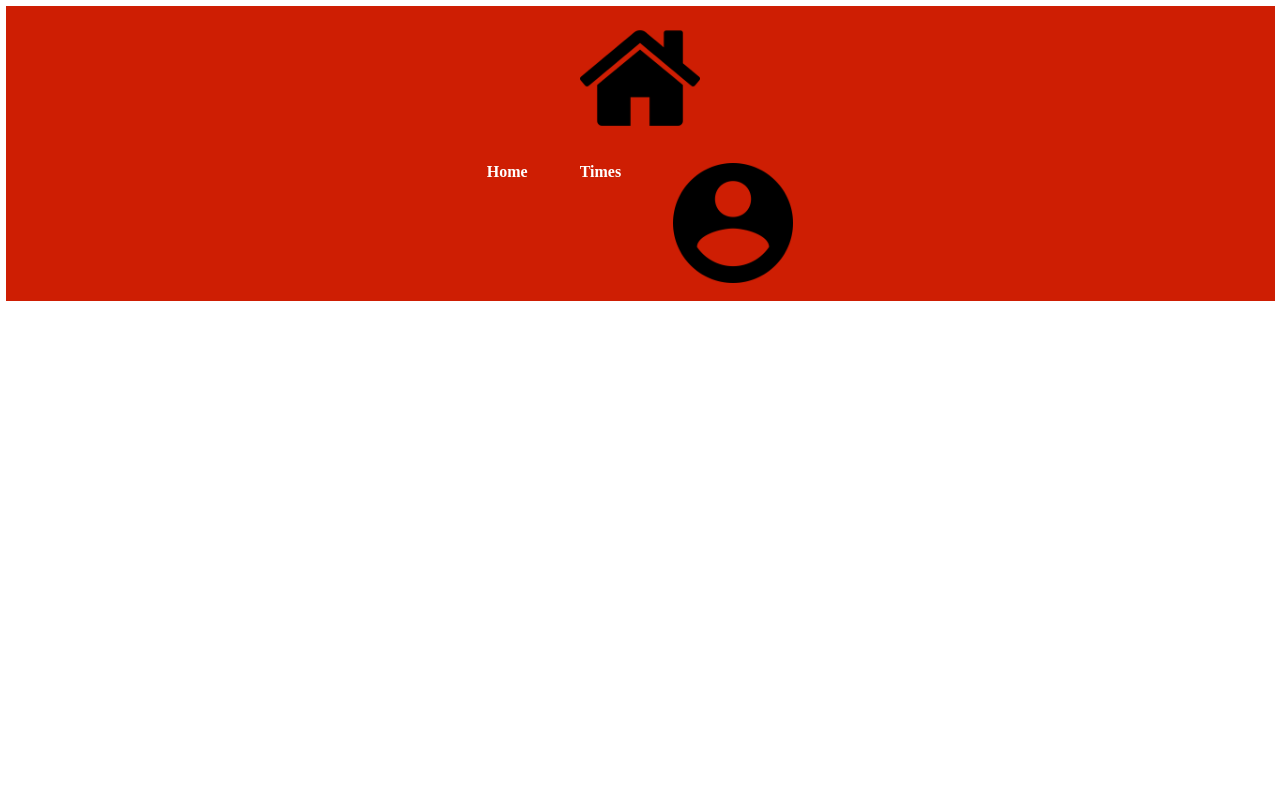
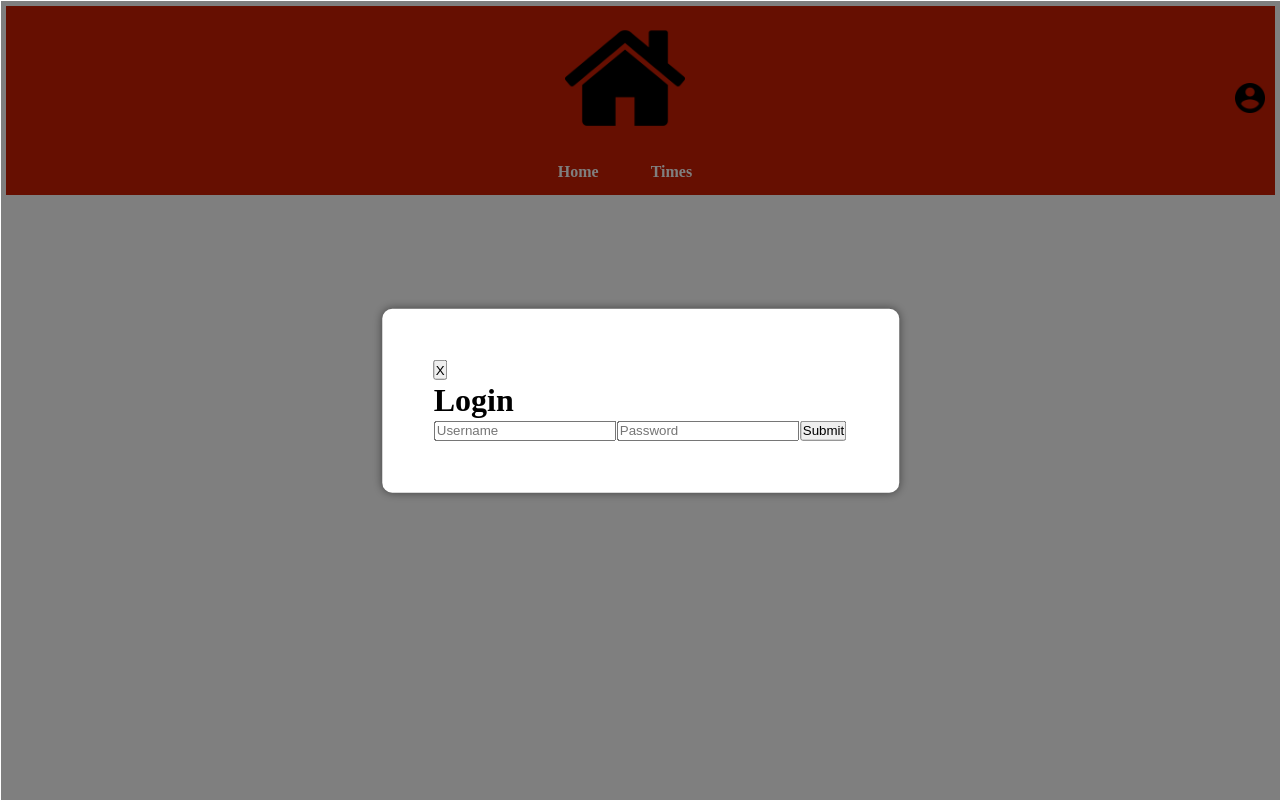
Before and after one commit to Kyra4code/pw3-somativa-VitorGuilherme-2025-front-end, a React (Create React App) app: page /login in a window 1280 px wide. Built offline with nearby package versions, Linux system fonts and the light colour scheme; the HTML template or start-up script is replaced by a standard one.

Commit message:
Criado com sucesso a tela de login

```diff
--- a/src/App.js
+++ b/src/App.js
@@ -1,4 +1,5 @@
 import './App.css';
+import { useState } from 'react';
 import {BrowserRouter, Route, Routes} from "react-router-dom";
 import Container from './components/layout/Container';
 import NavBar from './components/layout/NavBar';
@@ -7,6 +8,9 @@ import Login from './components/pages/Login';
 import Teams from './components/pages/Teams';
 
 function App() {
+
+  const [OpenModal,setoOpenModal] = useState(false);
+
   return (
     <>
     <div>
@@ -21,7 +25,7 @@ function App() {
 
               <Route path='/teams' element={<Teams/>}/>
 
-              <Route path="/login" element={<Login/>}/>
+              <Route path="/login" element={<Login> <Home/> </Login> } />
 
             </Route>
           </Routes>
--- /dev/null
+++ b/src/components/layout/Modal.jsx
@@ -0,0 +1,18 @@
+import { useState } from 'react';
+import styles from "./modal.module.css";
+
+export default function Modal({isOpen, children}){
+
+    if(isOpen){
+    return(
+        <div className={styles.back_modal}>
+            <div className={styles.modal_style}>
+
+                {children}
+
+            </div>
+
+        </div>
+    )
+}
+}
--- a/src/components/layout/NavBar.jsx
+++ b/src/components/layout/NavBar.jsx
@@ -6,11 +6,15 @@ export default function NavBar(){
         <>
             <nav className={styles.nav}>
 
+                <div></div>
+
                 <ul className={styles.lista}>
+
 
                     <Link to="/">
                         <img src="./Home.png" alt="icone do home da pagina" className={styles.nav_icon}/>
                     </Link>
+
 
                         <div className={styles.items_labels}>
 
@@ -22,13 +26,17 @@ export default function NavBar(){
                                 <li>Times</li>
                             </Link>
 
-                            <Link to="/login">
-                                <img src="./AccountIcon.png" alt="Icone de login" className={styles.nav_icon}/>
-                            </Link>
 
                         </div>
 
                 </ul>
+
+                <div className={styles.nav_icon_login}>
+                    <Link to="/login">
+                        <img src="./AccountIcon.png" alt="Icone de login" className={styles.nav_icon_login}/>
+                    </Link>
+                </div>
+
             </nav>
             <Outlet/>
         </>
--- a/src/components/layout/NavBar.module.css
+++ b/src/components/layout/NavBar.module.css
@@ -4,6 +4,7 @@
     justify-content: center;
     padding: 10px;
     background-color: rgb(206, 30, 3);
+    justify-content: space-between;
 }
 
 .nav_icon{
@@ -38,3 +39,10 @@
 .items{
     list-style: none;
 }
+
+.nav_icon_login{
+    width: 30px;
+    height: auto;
+    cursor: url('../../../public/pokemon/PC\ Box\ Hand.cur'), pointer;
+    align-items: end;
+}
--- /dev/null
+++ b/src/components/layout/modal.module.css
@@ -0,0 +1,21 @@
+.back_modal{
+    position: fixed;
+    top: 0;
+    bottom: 0;
+    left: 0;
+    right: 0;
+    background-color: rgba(0, 0, 0, 0.5);
+    z-index: 1000;
+  }
+
+  .modal_style{
+    position: fixed;
+    top: 50%;
+    left: 50%;
+    transform: translate(-50%, -50%);
+    background-color: white;
+    padding: 50px;
+    z-index: 1000;
+    border-radius: 10px;
+    box-shadow: 0 0 10px rgba(0, 0, 0, 0.5);
+  }
--- a/src/components/pages/Login.jsx
+++ b/src/components/pages/Login.jsx
@@ -1,8 +1,37 @@
-import React from 'react';
-import Popup from 'reactjs-popup';
-import "./login.module.css";
+import { useNavigate } from 'react-router-dom';
+import Modal from '../layout/Modal';
+import { useState } from 'react';
 
+export default function Login({isOpen}) {
 
-export default () => {
-    return
+    const [openModal, setOpenModal] = useState(true);
+    const navigate = useNavigate();
+
+    function close(){
+        setOpenModal(false);
+        navigate('/');
+    }
+
+    return (
+        <Modal isOpen={openModal}>
+
+            <div className="login">
+
+                <button onClick={close} >X</button>
+
+                <h1>Login</h1>
+
+                <form>
+
+                    <input type="text" placeholder="Username"/>
+
+                    <input type="password" placeholder="Password"/>
+
+                    <button onClick={(event)=>{event.preventDefault()}}>Submit</button>
+
+                </form>
+            </div>
+        </Modal>
+
+    )
 }
--- a/src/components/pages/login.module.css
+++ /dev/null
@@ -1,33 +0,0 @@
-.modal {
-    font-size: 12px;
-  }
-  .modal > .header {
-    width: 100%;
-    border-bottom: 1px solid gray;
-    font-size: 18px;
-    text-align: center;
-    padding: 5px;
-  }
-  .modal > .content {
-    width: 100%;
-    padding: 10px 5px;
-  }
-  .modal > .actions {
-    width: 100%;
-    padding: 10px 5px;
-    margin: auto;
-    text-align: center;
-  }
-  .modal > .close {
-    cursor: pointer;
-    position: absolute;
-    display: block;
-    padding: 2px 5px;
-    line-height: 20px;
-    right: -10px;
-    top: -10px;
-    font-size: 24px;
-    background: #ffffff;
-    border-radius: 18px;
-    border: 1px solid #cfcece;
-  }
```
